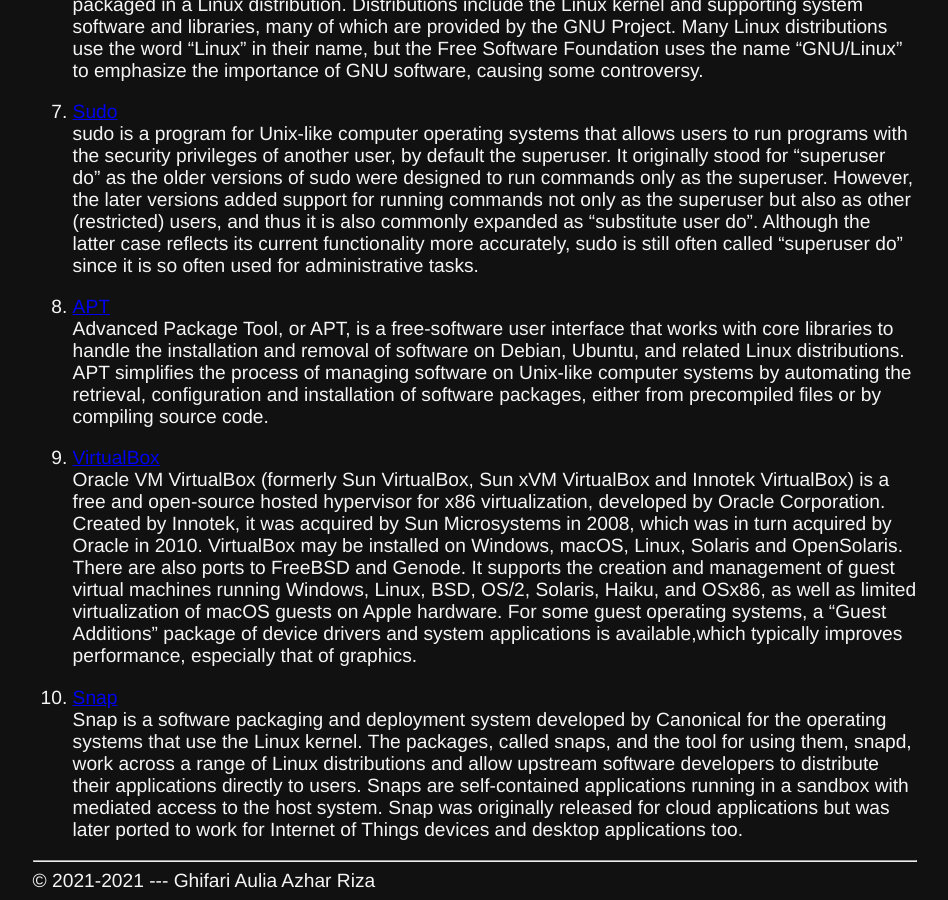
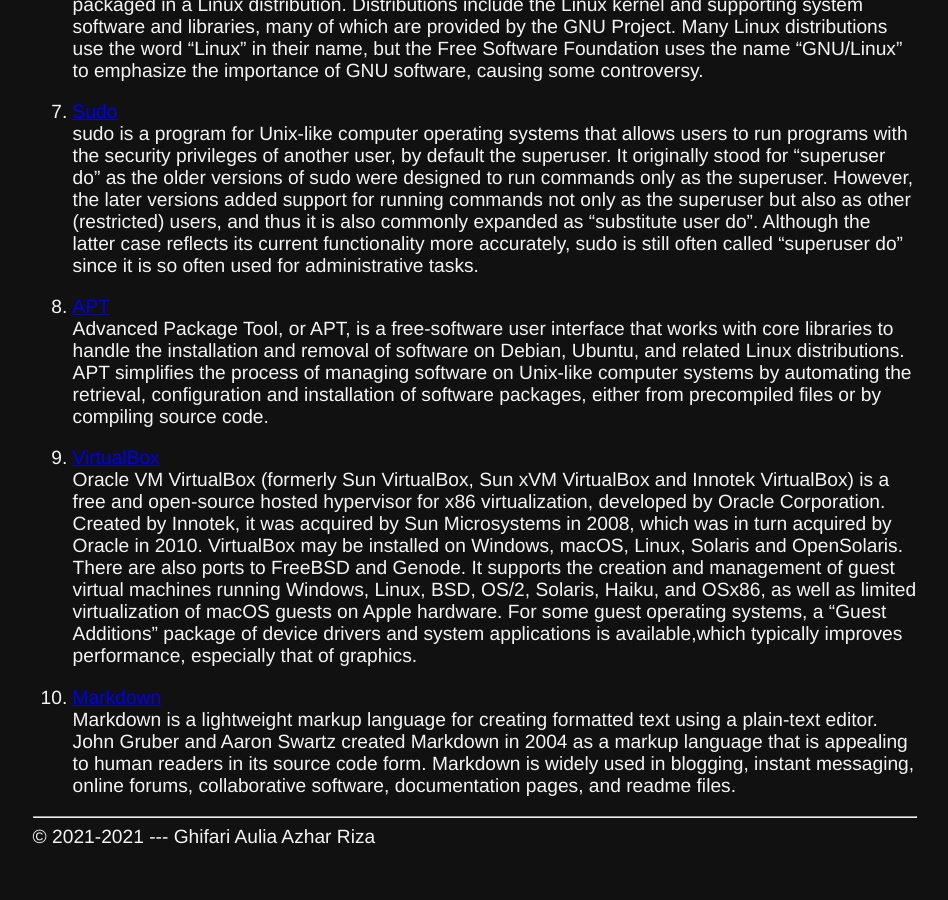
Before and after one commit to ghifariaulia/os211, a Jekyll site: the page built from w01.md, in a window 1280 px wide and 900 px high, scrolled down 1217 px. Shown: the whole window, without its empty margins (165-1113 px from the left). Built offline with Jekyll 4.4.1, drawn with Linux system fonts in a browser that asks for light colours; our own code applies the rules of GitHub Pages for plain Markdown files; after the commit the page ends 2073 px from its top, so only the background shows below that.

Commit message:
edit w01.md

```diff
--- a/w01.md
+++ b/w01.md
@@ -63,9 +63,7 @@ Oracle VM VirtualBox (formerly Sun VirtualBox, Sun xVM VirtualBox and Innotek Vi
 hypervisor for x86 virtualization, developed by Oracle Corporation. Created by Innotek, it was acquired by Sun Microsystems in
 2008, which was in turn acquired by Oracle in 2010. VirtualBox may be installed on Windows, macOS, Linux, Solaris and OpenSolaris. There are also ports to FreeBSD and Genode. It supports the creation and management of guest virtual machines running Windows, Linux, BSD, OS/2, Solaris, Haiku, and OSx86, as well as limited virtualization of macOS guests on Apple hardware. For some guest operating systems, a "Guest Additions" package of device drivers and system applications is available,which typically improves performance, especially that of graphics.
 
-10. [Snap](https://en.wikipedia.org/wiki/Snap_(package_manager))<br>
-Snap is a software packaging and deployment system developed by Canonical for the operating systems that use the Linux kernel.
-The packages, called snaps, and the tool for using them, snapd, work across a range of Linux distributions and allow upstream
-software developers to distribute their applications directly to users. Snaps are self-contained applications running in a
-sandbox with mediated access to the host system. Snap was originally released for cloud applications but was later ported to
-work for Internet of Things devices and desktop applications too.
+10. [Markdown](https://en.wikipedia.org/wiki/Markdown)<br>
+Markdown is a lightweight markup language for creating formatted text using a plain-text editor. John Gruber and Aaron Swartz
+created Markdown in 2004 as a markup language that is appealing to human readers in its source code form. Markdown is widely
+used in blogging, instant messaging, online forums, collaborative software, documentation pages, and readme files.
```
